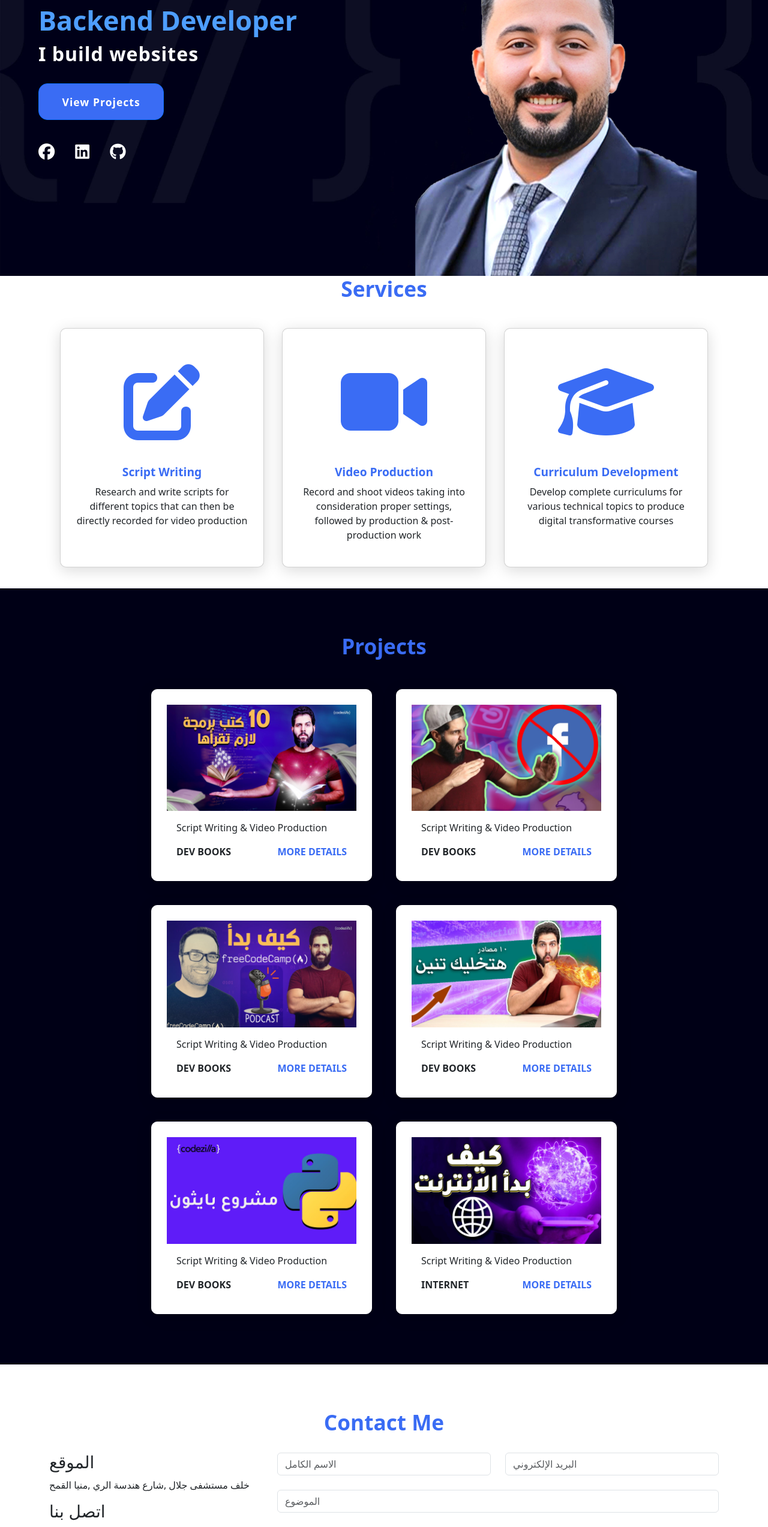
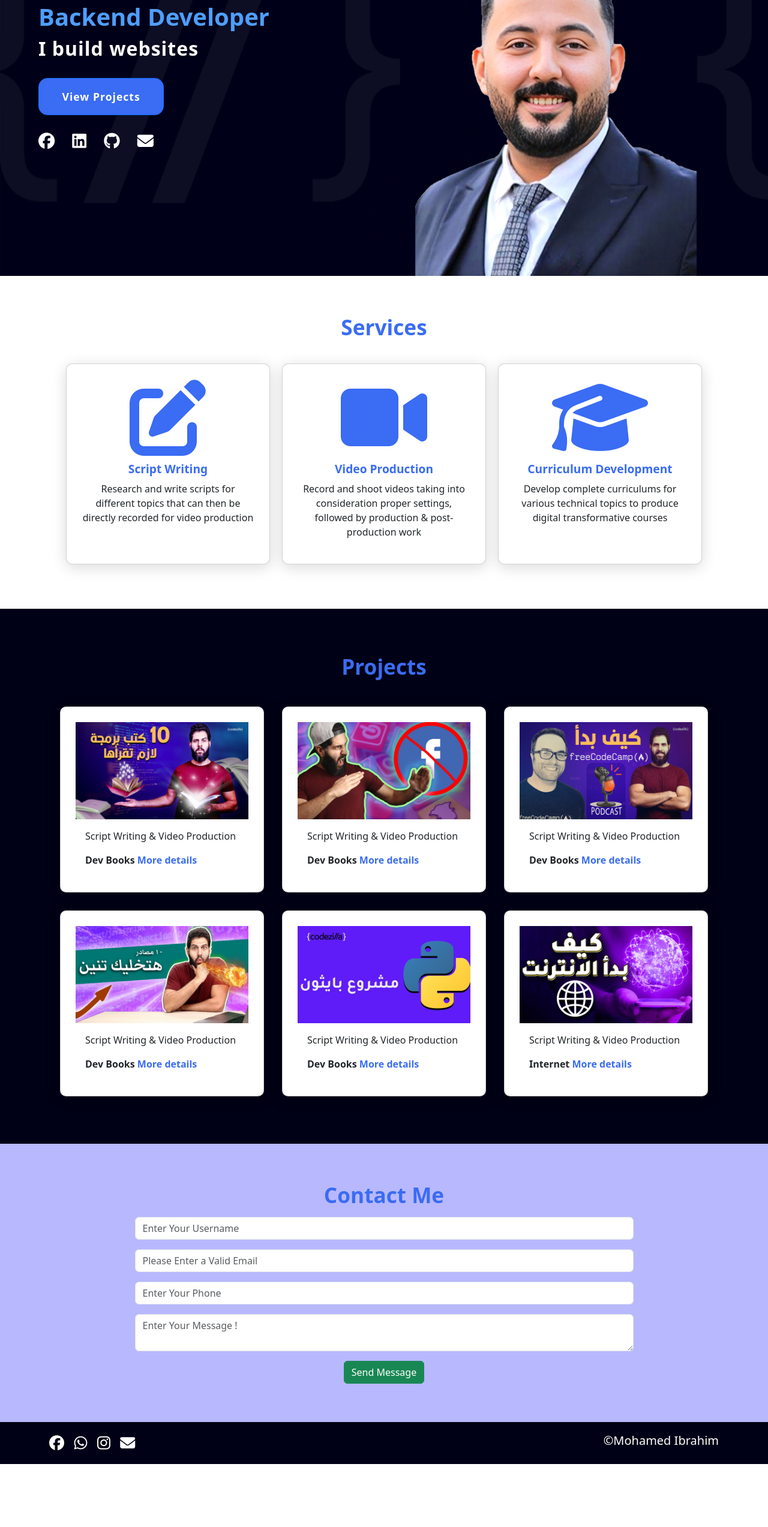
Before and after one commit to MohamedIbrahimAbdulghani/MyPortfolio, a plain HTML site: page index.html in a window 1280 px wide. Shown: the part 240-2786 px from the top of the page at 60% size. After the commit the page ends 2681 px from the top, so only its background shows below. Drawn offline with nearby package versions, Linux system fonts and the light colour scheme.

Commit message:
finsih design

```diff
--- a/css/style.css
+++ b/css/style.css
@@ -54,7 +54,7 @@
   font-size: 3em;
   font-weight: 600;
 }
-.home a {
+.home a.title {
   color: #fff;
   background-color: #3a6cf4;
   text-decoration: none;
@@ -64,21 +64,28 @@
   padding: 0.9375em 2.1875em;
   letter-spacing: 1px;
   border-radius: 15px;
-  margin-bottom: 40px;
+  margin-bottom: 30px;
   transition: 0.7s ease;
 }
 
 .home .social i {
   color: #fff;
   font-size: 1.7em;
-  padding-right: 30px;
+  padding-right: 25px;
 }
 
 /* end home */
 /* start services */
 .services {
   height: auto;
-  margin-bottom: 20px;
+  margin-top: 5%;
+  margin-bottom: 5%;
+}
+.services .content {
+  display: flex;
+  justify-content: center;
+  flex-direction: row;
+  flex-wrap: wrap;
 }
 .services h1 {
   display: flex;
@@ -88,54 +95,39 @@
   font-weight: 800;
   margin-bottom: 30px;
 }
-.services .content {
-  display: flex;
-  justify-content: center;
-  flex-direction: row;
-  flex-wrap: wrap;
-}
-
-.card {
+.services .card {
   background-color: #fff;
   width: 21.25em;
   box-shadow: 0 5px 25px rgba(1 1 1 / 15%);
   border-radius: 10px;
   padding: 25px;
-  margin: 15px;
+  margin: 10px;
   transition: 0.7s ease;
 }
-
-.card:hover {
+.services .card:hover {
   transform: scale(1.1);
 }
-
-.card .icon {
+.services .card i {
   color: #3a6cf4;
   font-size: 8em;
   text-align: center;
 }
-
-.info {
+.services .info {
   text-align: center;
 }
-
-.info {
-  text-align: center;
-}
-
-.info h3 {
+.services .info h3 {
   color: #3a6cf4;
   font-size: 1.2em;
   font-weight: 700;
   margin: 10px;
 }
-
 /* end services */
 
 /* start projects */
 .projects {
   background-color: #000016;
   padding-bottom: 5%;
+  margin-top: %5;
 }
 .projects h1 {
   padding-top: 75px;
@@ -154,16 +146,13 @@
 }
 .projects .card {
   background-color: #fff;
-  border: 1px solid #fff;
-  min-height: 14em;
-  width: 23em;
-  overflow: hidden;
+  width: 21.25em;
+  box-shadow: 0 5px 25px rgba(1 1 1 / 15%);
   border-radius: 10px;
-  margin: 20px;
+  padding: 25px;
+  margin: 15px;
   transition: 0.7s ease;
-  padding-bottom: 20px;
 }
-
 .projects .card:hover {
   transform: scale(1.1);
 }
@@ -171,45 +160,72 @@
 .projects .card:hover .project-image {
   opacity: 0.9;
 }
-
-.project-image img {
+.projects .project-image img {
   width: 100%;
 }
-
-.project-info {
+.projects .project-info {
   padding: 1em;
 }
-
-.project-title {
-  display: flex;
-  justify-content: space-between;
-  text-transform: uppercase;
-  font-weight: 800;
-  margin-top: 10px;
-}
-
-.more-details {
+.projects .more-details {
   text-decoration: none;
   color: #3a6cf4;
 }
-
-.more-details:hover {
+.projects .more-details:hover {
   color: #601cfc;
 }
 
 /* end projects */
 
 /* start contactme */
+.contactme {
+  background-color: #b8b8ff;
+  padding-bottom: 5%;
+}
 .contactme h1 {
-  padding-top: 75px;
+  padding-top: 5%;
   display: flex;
   justify-content: center;
   color: #3a6cf4;
   font-size: 2.2em;
   font-weight: 800;
-  margin-bottom: 30px;
+  margin-bottom: 40px;
+}
+.contactme form {
+  width: 75%;
+  margin: auto;
+}
+.contactme form button {
+  display: table;
+  margin: auto;
 }
 /* end contactme */
+
+/* start footer */
+.footer {
+  background-color: #000016;
+  color: white;
+  height: 70px;
+  display: flex;
+  justify-content: center;
+  align-items: center;
+}
+.footer .social {
+  display: inline-block;
+  font-size: 25px;
+}
+.footer .social a {
+  color: #fff;
+}
+.footer .social i {
+  margin-right: 10px;
+}
+.footer p {
+  margin: 0;
+  display: inline-block;
+  float: right;
+  font-size: 20px;
+}
+/* end footer */
 
 /* start media screen */
 @media (min-width: 768px) {
@@ -231,5 +247,8 @@
   .home .content span {
     font-size: 2em;
   }
+  .home .content h1 {
+    font-size: 20px;
+  }
 }
 /* end media screen */
--- a/index.html
+++ b/index.html
@@ -60,24 +60,36 @@
       <div class="content">
         <h1>Hello, I'm Mohamed Ibrahim<br /><span>Backend Developer</span></h1>
         <h2>I build websites</h2>
-        <a href="#" class="btn btn-primary">View Projects</a>
+        <a href="#" class="btn btn-primary title">View Projects</a>
         <div class="social">
-          <i class="fa-brands fa-facebook"></i>
-          <i class="fa-brands fa-linkedin"></i>
-          <i class="fa-brands fa-github"></i>
+          <a
+            href="https://www.facebook.com/mohamed.ibrahim.215612"
+            target="_blank"
+            ><i class="fa-brands fa-facebook"></i
+          ></a>
+          <a
+            href="https://www.linkedin.com/in/mohamedibrahimabdulghani/"
+            target="_blank"
+            ><i class="fa-brands fa-linkedin"></i
+          ></a>
+          <a href="https://github.com/MohamedIbrahimAbdulghani" target="_blank"
+            ><i class="fa-brands fa-github"></i
+          ></a>
+          <a href="mailto:mohamedibrahimabdulghani@gmail.com" target="_blank"
+            ><i class="fas fa-envelope"></i
+          ></a>
         </div>
       </div>
     </div>
+    <!-- End Home -->
 
-    <!-- End Home -->
     <!-- Start Services -->
     <div class="services" id="services">
+      <div class="container">
         <h1>Services</h1>
-      <div class="content">
-        <div class="card">
-          <div class="icon">
+        <div class="row content">
+          <div class="card col-lg-4 col-md-6">
             <i class="fas fa-edit"></i>
-          </div>
             <div class="info">
               <h3>Script Writing</h3>
               <p>
@@ -86,22 +98,20 @@
               </p>
             </div>
           </div>
-        <div class="card">
-          <div class="icon">
+
+          <div class="card col-lg-4 col-md-6">
             <i class="fas fa-video"></i>
-          </div>
             <div class="info">
               <h3>Video Production</h3>
               <p>
-              Record and shoot videos taking into consideration proper settings,
-              followed by production & post-production work
+                Record and shoot videos taking into consideration proper
+                settings, followed by production & post-production work
               </p>
             </div>
           </div>
-        <div class="card">
-          <div class="icon">
+
+          <div class="card col-lg-4 col-md-6">
             <i class="fas fa-graduation-cap"></i>
-          </div>
             <div class="info">
               <h3>Curriculum Development</h3>
               <p>
@@ -112,13 +122,15 @@
           </div>
         </div>
       </div>
+    </div>
     <!-- End Services -->
 
     <!-- start projects -->
     <div class="projects" id="projects">
+      <div class="container">
         <h1>Projects</h1>
-      <div class="content container">
-        <div class="card card">
+        <div class="row content">
+          <div class="card col-lg-4 col-md-6">
             <div class="project-image">
               <img src="images/work1.jpg" />
             </div>
@@ -130,7 +142,8 @@
               </strong>
             </div>
           </div>
-        <div class="card card">
+
+          <div class="card col-lg-4 col-md-6">
             <div class="project-image">
               <img src="images/work2.jpg" />
             </div>
@@ -142,7 +155,8 @@
               </strong>
             </div>
           </div>
-        <div class="card card">
+
+          <div class="card col-lg-4 col-md-6">
             <div class="project-image">
               <img src="images/work3.jpg" />
             </div>
@@ -154,7 +168,8 @@
               </strong>
             </div>
           </div>
-        <div class="card card">
+
+          <div class="card col-lg-4 col-md-6">
             <div class="project-image">
               <img src="images/work4.jpg" />
             </div>
@@ -166,7 +181,8 @@
               </strong>
             </div>
           </div>
-        <div class="card card">
+
+          <div class="card col-lg-4 col-md-6">
             <div class="project-image">
               <img src="images/work5.jpg" />
             </div>
@@ -178,7 +194,8 @@
               </strong>
             </div>
           </div>
-        <div class="card card">
+
+          <div class="card col-lg-4 col-md-6">
             <div class="project-image">
               <img src="images/work6.jpg" />
             </div>
@@ -188,6 +205,7 @@
                 <span>Internet</span>
                 <a href="#" class="more-details">More details</a>
               </strong>
+            </div>
           </div>
         </div>
       </div>
@@ -203,112 +221,75 @@
         data-aos-delay="100"
       >
         <div class="row gy-4">
-          <div class="col-lg-4">
-            <div
-              class="info-item d-flex aos-init aos-animate"
-              data-aos="fade-up"
-              data-aos-delay="300"
-            >
-              <i class="bi bi-geo-alt flex-shrink-0"></i>
-              <div>
-                <h3 style="font-family: 'Almarai', sans-serif">الموقع</h3>
-                <p>خلف مستشفى جلال ,شارع هندسة الري ,منيا القمح</p>
-              </div>
-            </div>
-            <!-- نهاية عنصر المعلومات -->
-
-            <div
-              class="info-item d-flex aos-init aos-animate"
-              data-aos="fade-up"
-              data-aos-delay="400"
-            >
-              <i class="bi bi-telephone flex-shrink-0"></i>
-              <div>
-                <h3 style="font-family: 'Almarai', sans-serif">اتصل بنا</h3>
-                <p>+20 11 5142 1889</p>
-              </div>
-            </div>
-            <!-- نهاية عنصر المعلومات -->
-
-            <div
-              class="info-item d-flex aos-init aos-animate"
-              data-aos="fade-up"
-              data-aos-delay="500"
-            >
-              <i class="bi bi-envelope flex-shrink-0"></i>
-              <div>
-                <h3 style="font-family: 'Almarai', sans-serif">راسلنا</h3>
-                <p>mobinurse2@gmail.com</p>
-              </div>
-            </div>
-            <!-- نهاية عنصر المعلومات -->
-          </div>
-
-          <div class="col-lg-8">
-            <form
-              id="contact-form"
-              class="php-email-form aos-init aos-animate"
-              data-aos="fade-up"
-              data-aos-delay="200"
-            >
-              <div class="row gy-4">
-                <div class="col-md-6">
+          <form action="" method="" class="contact-form">
+            <div class="mb-3">
               <input
                 type="text"
-                    name="name"
-                    class="form-control"
-                    placeholder="الاسم الكامل"
-                    required=""
+                name="username"
+                placeholder="Enter Your Username"
+                class="form-control username"
+                value=""
               />
             </div>
-
-                <div class="col-md-6">
+            <div class="mb-3">
               <input
                 type="email"
-                    class="form-control"
                 name="email"
-                    placeholder="البريد الإلكتروني"
-                    required=""
+                placeholder="Please Enter a Valid Email"
+                class="form-control email"
+                value=""
               />
             </div>
-
-                <div class="col-md-12">
+            <div class="mb-3">
               <input
                 type="text"
-                    class="form-control"
-                    name="subject"
-                    placeholder="الموضوع"
-                    required=""
+                name="cellphone"
+                placeholder="Enter Your Phone"
+                class="form-control phone"
+                value=""
               />
             </div>
-
-                <div class="col-md-12">
+            <div class="mb-3">
               <textarea
-                    class="form-control"
+                type="text"
                 name="message"
-                    rows="6"
-                    placeholder="اكتب رسالتك هنا"
-                    required=""
+                placeholder="Enter Your Message !"
+                class="form-control message"
               ></textarea>
             </div>
-
-                <div class="col-md-12 text-center">
-                  <div class="loading">جاري الإرسال</div>
-                  <div class="error-message"></div>
-                  <div class="sent-message">
-                    تم إرسال رسالتك بنجاح. شكراً لتواصلك معنا!
-                  </div>
-
-                  <button type="submit">إرسال الرسالة</button>
-                </div>
-              </div>
+            <button type="submit" class="btn btn-success">Send Message</button>
           </form>
-          </div>
-          <!-- نهاية نموذج التواصل -->
         </div>
       </div>
     </div>
     <!-- end contact me -->
+
+    <!-- Start Footer -->
+    <div class="footer">
+      <div class="container">
+        <div class="social">
+          <a
+            href="https://www.facebook.com/mohamed.ibrahim.215612"
+            target="_blank"
+            ><i class="fa-brands fa-facebook"></i
+          ></a>
+          <a href="https://wa.me/201205481045" target="_blank"
+            ><i class="fab fa-whatsapp"></i
+          ></a>
+          <a
+            href="https://instagram.com/mohamedibrahimabdulghani_"
+            target="_blank"
+            ><i class="fab fa-instagram"></i
+          ></a>
+          <a href="mailto:mohamedibrahimabdulghani@gmail.com" target="_blank"
+            ><i class="fas fa-envelope"></i
+          ></a>
+        </div>
+
+        <p>©<span>Mohamed Ibrahim</span></p>
+      </div>
+    </div>
+    <!-- End Footer -->
     <script
       src="https://cdn.jsdelivr.net/npm/bootstrap@5.3.6/dist/js/bootstrap.bundle.min.js"
       integrity="sha384-j1CDi7MgGQ12Z7Qab0qlWQ/Qqz24Gc6BM0thvEMVjHnfYGF0rmFCozFSxQBxwHKO"
```
Lines whose indentation alone changed are shown as unchanged.
